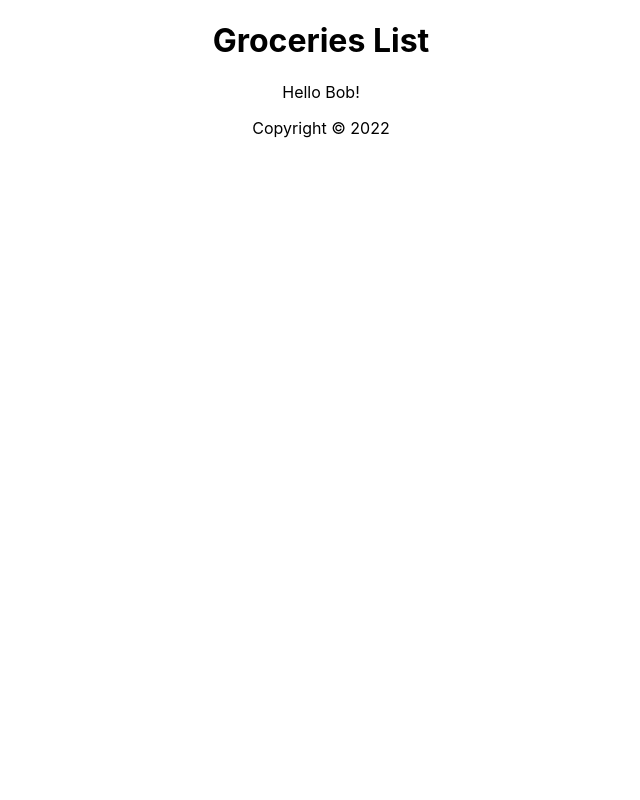
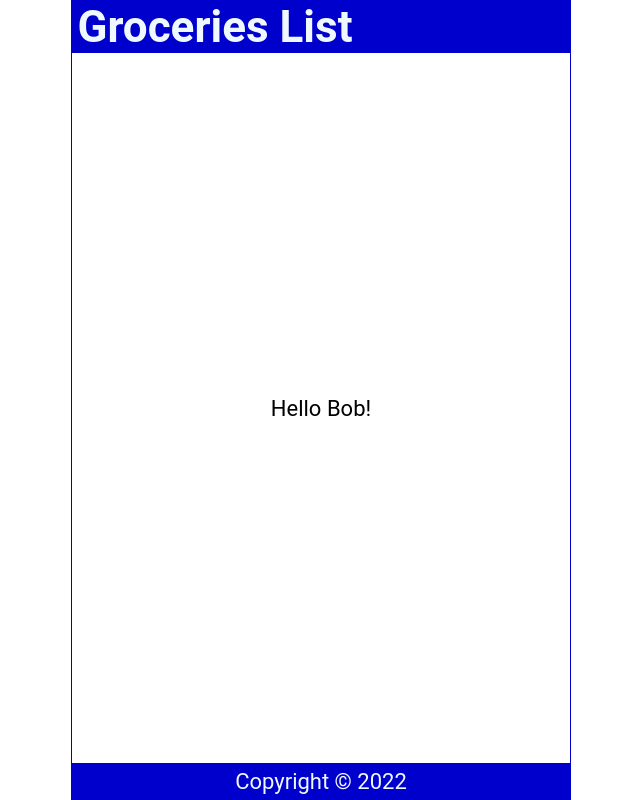
Before and after one commit to hoot-dev/react_tut, a React (Create React App) app: page / in a window 1280 px wide. Shown: the whole page, without its empty margins (319-959 px from the left). Built offline with nearby package versions, Linux system fonts and the light colour scheme; the HTML template or start-up script is replaced by a standard one.

Commit message:
Chapter 5: Click Events - 43:11

```diff
--- a/src/App.css
+++ /dev/null
@@ -1,38 +0,0 @@
-.App {
-  text-align: center;
-}
-
-.App-logo {
-  height: 40vmin;
-  pointer-events: none;
-}
-
-@media (prefers-reduced-motion: no-preference) {
-  .App-logo {
-    animation: App-logo-spin infinite 20s linear;
-  }
-}
-
-.App-header {
-  background-color: #282c34;
-  min-height: 100vh;
-  display: flex;
-  flex-direction: column;
-  align-items: center;
-  justify-content: center;
-  font-size: calc(10px + 2vmin);
-  color: white;
-}
-
-.App-link {
-  color: #61dafb;
-}
-
-@keyframes App-logo-spin {
-  from {
-    transform: rotate(0deg);
-  }
-  to {
-    transform: rotate(360deg);
-  }
-}
--- a/src/App.js
+++ b/src/App.js
@@ -1,4 +1,3 @@
-import './App.css';
 import Header from './Header';
 import Content from './Content';
 import Footer from './Footer';
--- a/src/index.css
+++ b/src/index.css
@@ -1,13 +1,58 @@
+* {
+  margin: 0;
+  padding: 0;
+  box-sizing: border-box;
+}
+
+html {
+  font-size: 22px;
+}
+
 body {
-  margin: 0;
-  font-family: -apple-system, BlinkMacSystemFont, 'Segoe UI', 'Roboto', 'Oxygen',
-    'Ubuntu', 'Cantarell', 'Fira Sans', 'Droid Sans', 'Helvetica Neue',
-    sans-serif;
+  min-height: 100vh;
+  font-family: "Roboto", "Oxygen", "Ubuntu", "Cantarell", "Fira Sans",
+    "Droid Sans", "Helvetica Neue", sans-serif;
   -webkit-font-smoothing: antialiased;
   -moz-osx-font-smoothing: grayscale;
 }
 
-code {
-  font-family: source-code-pro, Menlo, Monaco, Consolas, 'Courier New',
-    monospace;
+.App {
+  display: flex;
+  flex-direction: column;
+  justify-content: center;
+  align-items: center;
+  height: 100vh;
+  width: 100%;
+  max-width: 500px;
+  border: 1px solid mediumblue;
+  margin: auto;
 }
+
+header {
+  width: 100%;
+  padding: 0 0.25em;
+  background-color: mediumblue;
+  color: aliceblue;
+  display: flex;
+  justify-content: space-between;
+  align-items: center;
+}
+
+main {
+  width: 100%;
+  display: flex;
+  flex-direction: column;
+  flex-grow: 1;
+  justify-content: center;
+  align-items: center;
+  overflow-y: auto;
+}
+
+footer {
+  width: 100%;
+  padding: 0.25em;
+  background-color: mediumblue;
+  color: aliceblue;
+  display: grid;
+  place-content: center;
+}
```
Also changed, not shown: src/Header.js (+6 -6 lines), src/logo.svg (deleted).
